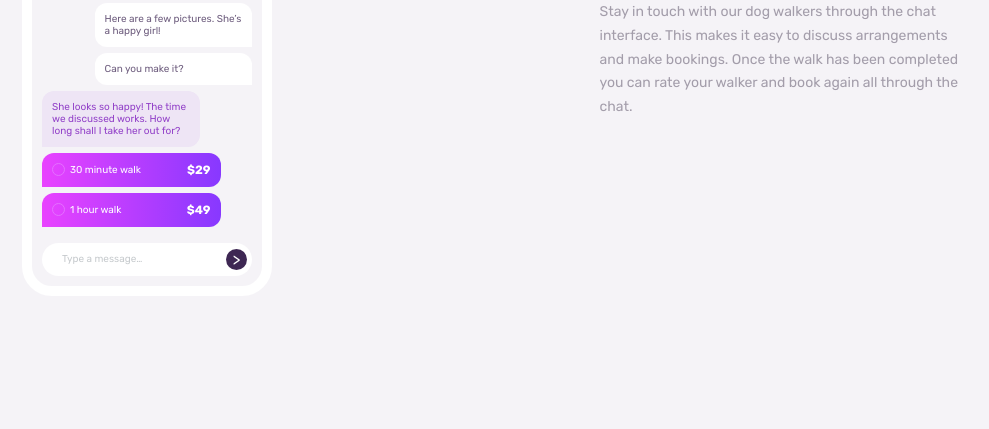
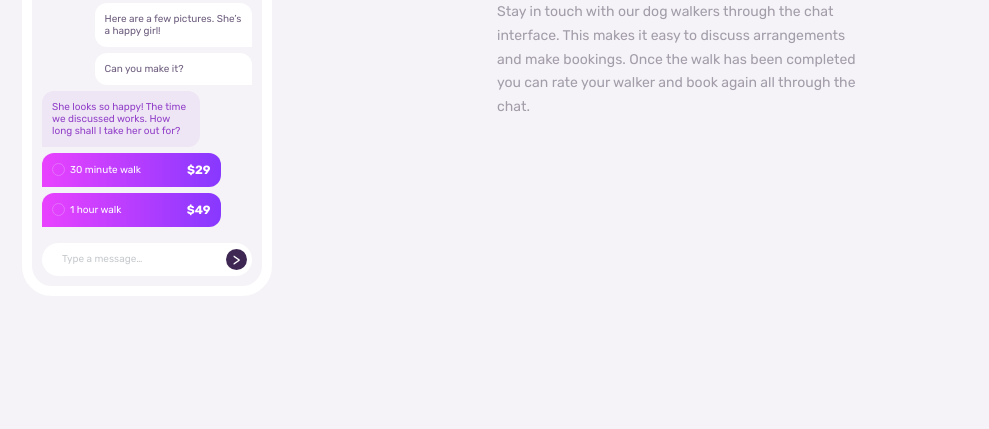
Before and after one commit to yomar-dev/chat-app-css-illustration, a plain HTML site: page index.html in a window 1280 px wide. Shown: the part 371-800 px from the top of the page, without its empty margins (173-1162 px from the left). Drawn offline with Linux system fonts and the light colour scheme.

Commit message:
feat: align the second box and add possibles backgrounds.

```diff
--- a/style.css
+++ b/style.css
@@ -213,6 +213,10 @@ body {
     width: 50%;
   }
 
+  .box:nth-child(2) {
+    justify-content: flex-start;
+  }
+
   .article {
     max-width: 375px;
     text-align: left;
```
Also changed, not shown: images/bg1.png (added), images/bg2.png (added).
